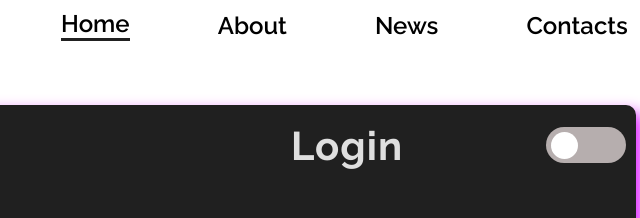
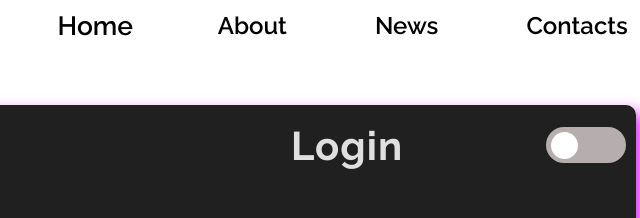
Before and after one commit to Ruancosta7/Javascript_Form, a plain HTML site: page index.html in a window 1280 px wide. In both pictures the pointer is over the link "Home". Shown: the top 218 px of the page, 564-1204 px from the left. Drawn offline with Linux system fonts and the light colour scheme.

Commit message:
correção navbar

```diff
--- a/style.css
+++ b/style.css
@@ -525,7 +525,7 @@ header a:active {
         margin-left: 40px;
     }
     nav a:hover{
-        border-bottom: 3px solid #212121;
+        transform: scale(1.1);
         transition: .2s;
     }
     nav a:active{
```
